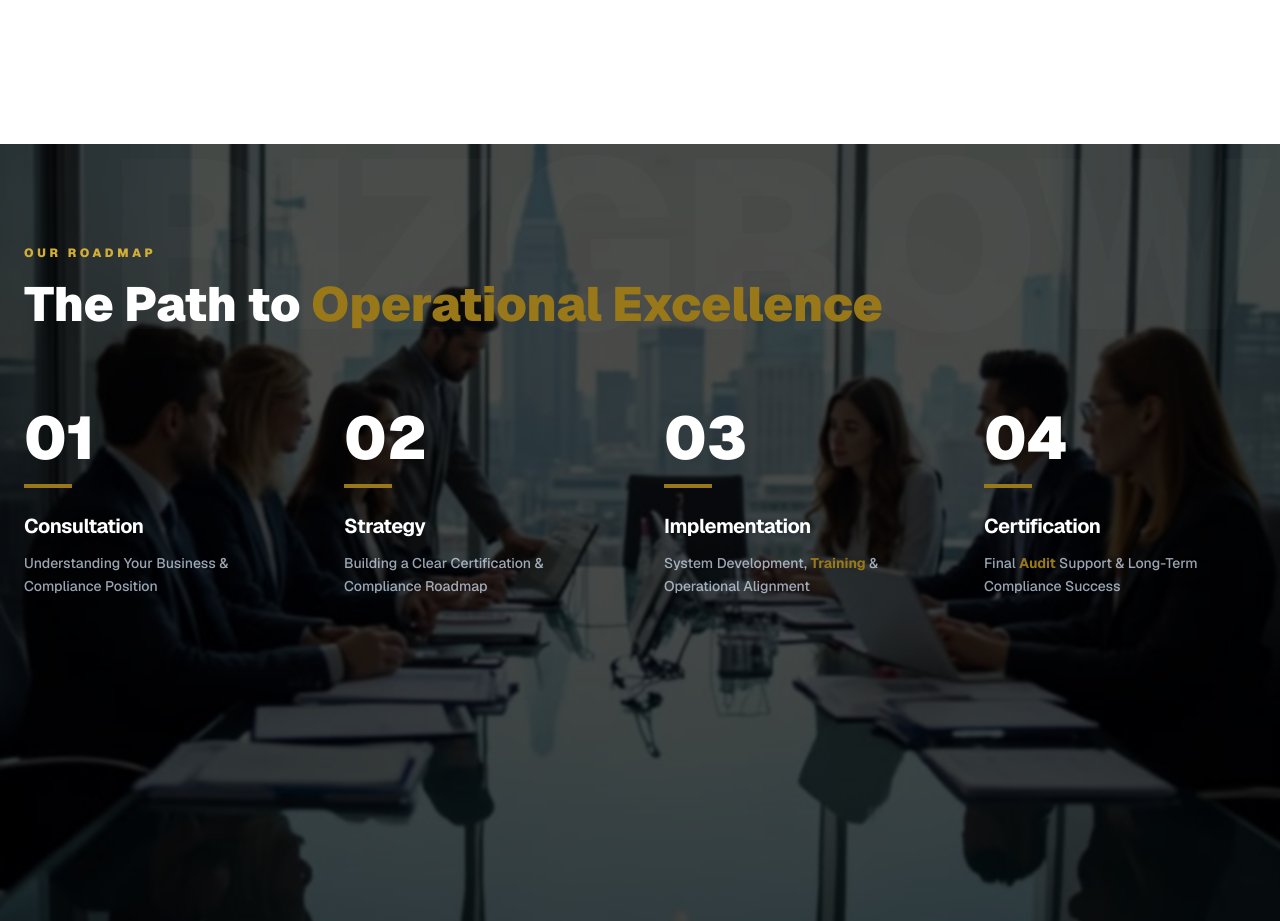
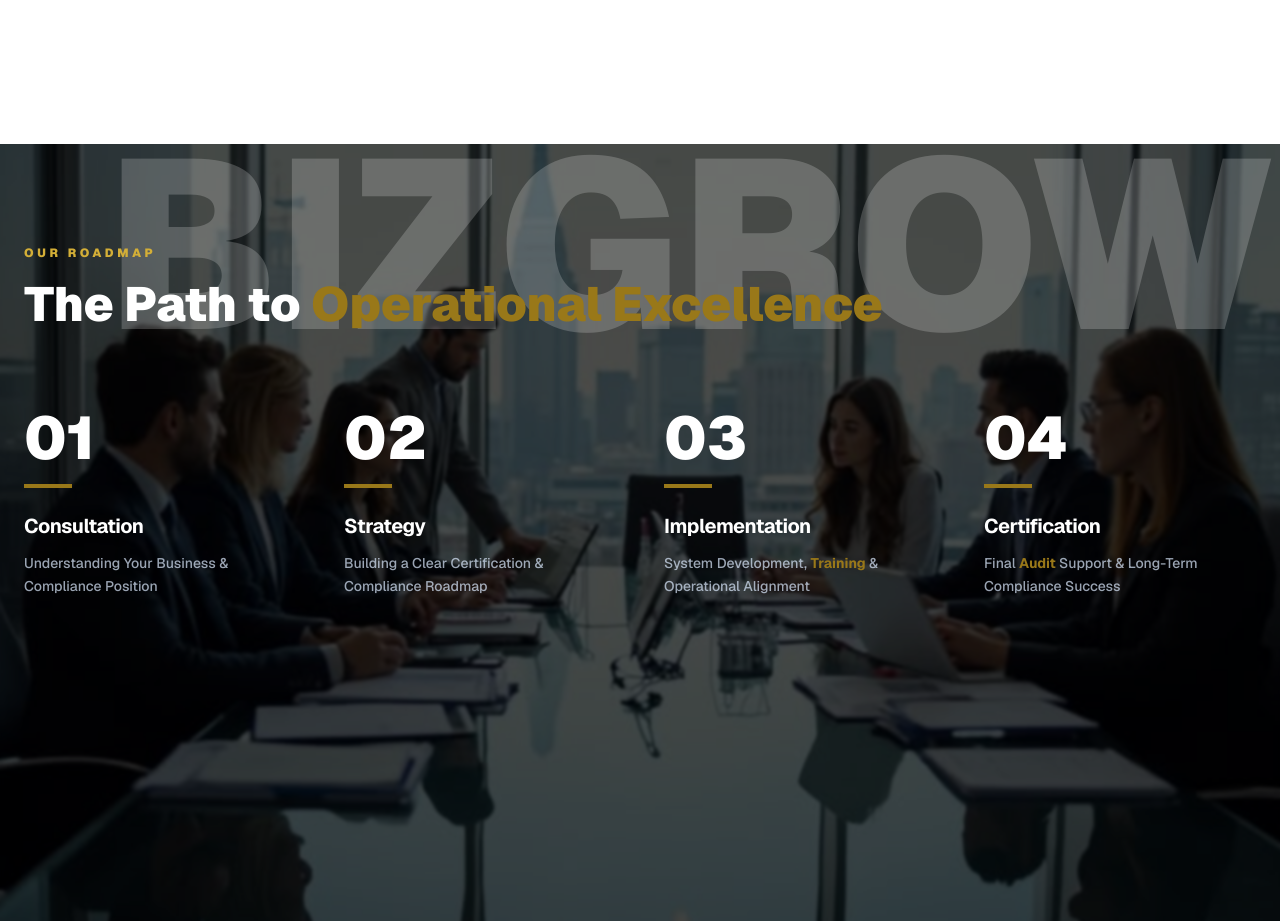
Before and after one commit to bizgrowholdings50-ctrl/Bizgrow-Holdings, a Next.js app: page / in a window 1280 px wide. Shown: the part 5560-6481 px from the top of the page. Built offline with nearby package versions, Linux system fonts and the light colour scheme.

Commit message:
update the sitemap

```diff
--- a/app/page.js
+++ b/app/page.js
@@ -226,7 +226,7 @@ export default function HomePage() {
         <div className="hidden md:block absolute inset-0 bg-black/70 backdrop-blur-[1px]" />
         <div
           aria-hidden="true"
-          className="absolute top-10 right-0 text-[4rem] md:text-[15rem] font-black text-white/2 select-none leading-none -translate-y-1/4"
+          className="absolute top-10 right-0 text-[4rem] md:text-[15rem] font-black text-white/60 md:text-white/20 select-none leading-none -translate-y-1/4"
         >
           BIZGROW
         </div>
--- a/app/sitemap.js
+++ b/app/sitemap.js
@@ -45,6 +45,7 @@ export default async function sitemap() {
     { url: `${baseUrl}/our-services/nasdu`, lastModified: new Date(), changeFrequency: 'monthly', priority: 0.9 },
     { url: `${baseUrl}/our-services/smas-accreditation`, lastModified: new Date(), changeFrequency: 'monthly', priority: 0.9 },
     { url: `${baseUrl}/our-services/cyber-essentials`, lastModified: new Date(), changeFrequency: 'monthly', priority: 0.9 },
+     { url: `${baseUrl}/our-services/cyber-essentials-plus/`, lastModified: new Date(), changeFrequency: 'monthly', priority: 0.9 },
     { url: `${baseUrl}/our-services/chas-scheme`, lastModified: new Date(), changeFrequency: 'monthly', priority: 0.9 },
     { url: `${baseUrl}/our-services/bs-10800`, lastModified: new Date(), changeFrequency: 'monthly', priority: 0.9 },
     { url: `${baseUrl}/our-services/bs7858-screening-vetting`, lastModified: new Date(), changeFrequency: 'monthly', priority: 0.9 },
```
